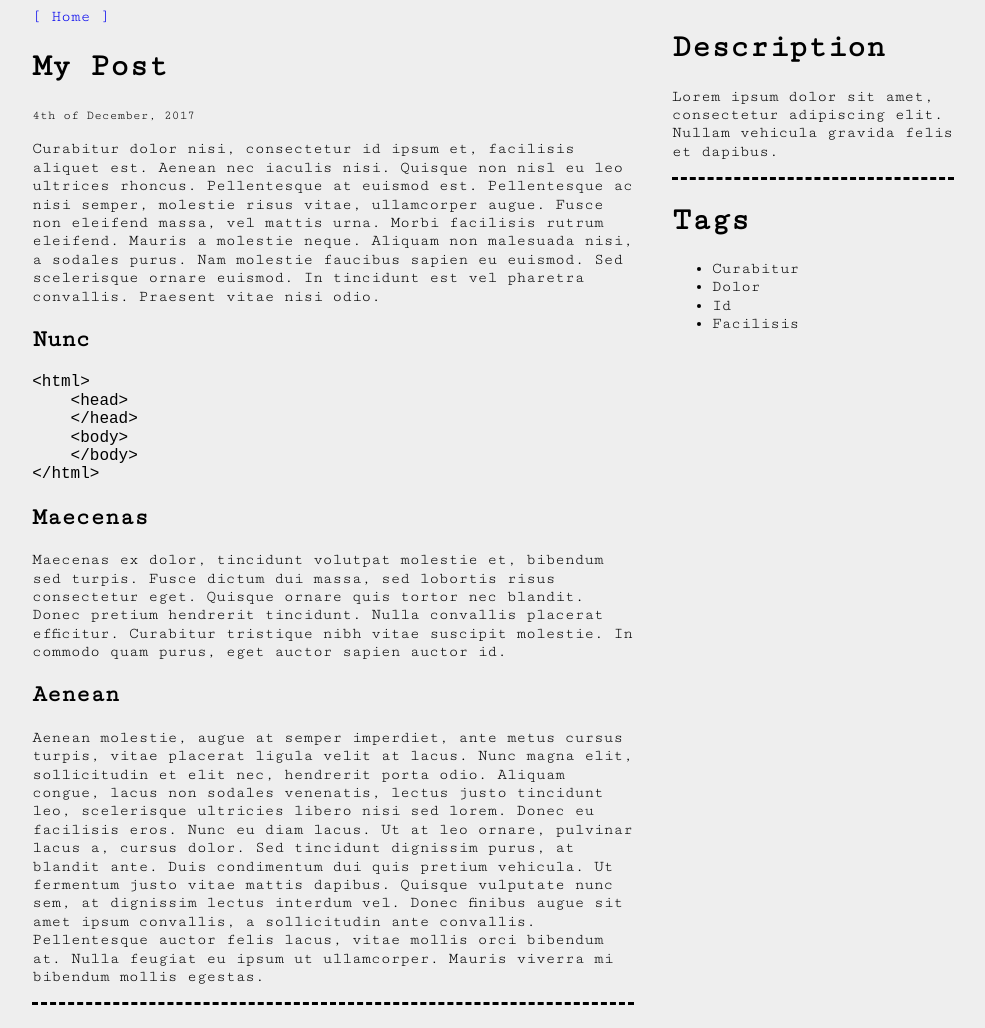
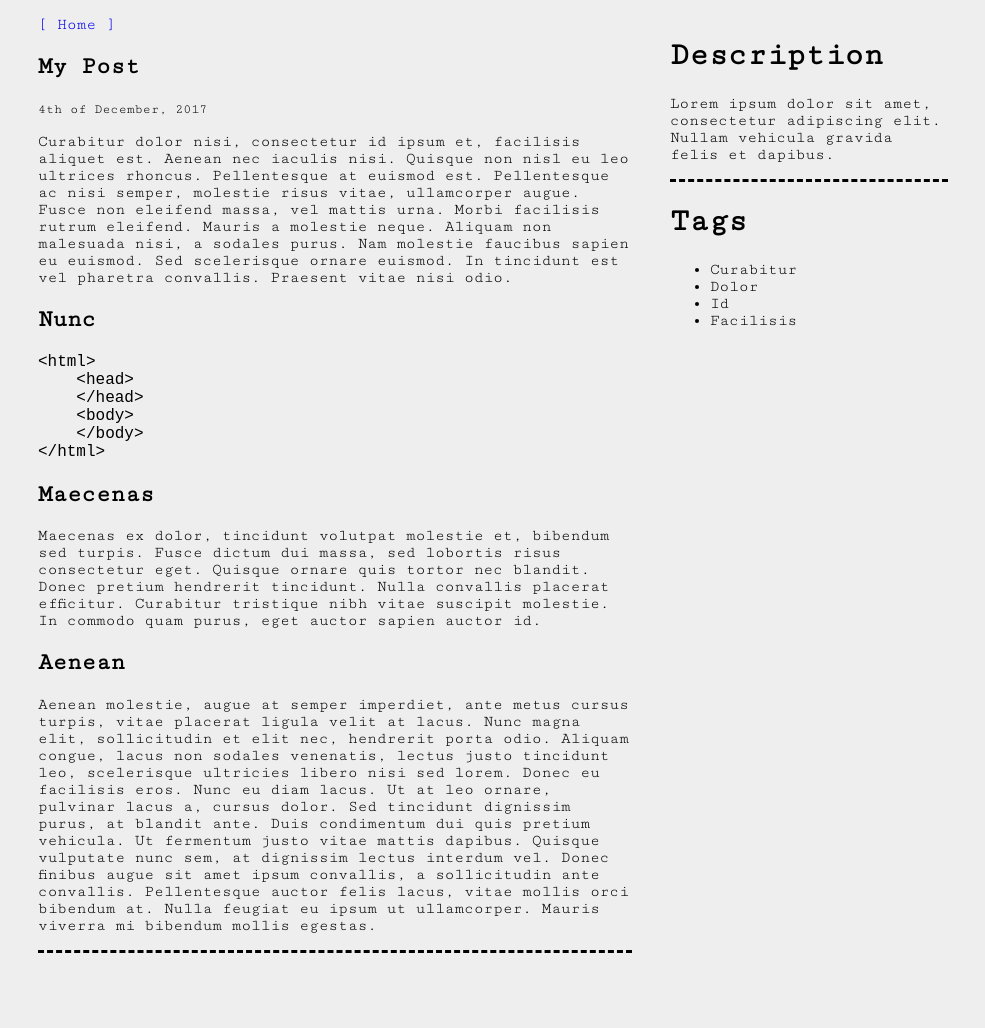
Before and after one commit to profegali/profegali.github.io, a Jekyll site: the page built from _posts/2017-12-04-my-post.md, in a window 1280 px wide. Shown: the whole page, without its empty margins (147-1132 px from the left). Built offline with Jekyll 4.4.1, drawn with Linux system fonts in a browser that asks for light colours; nearby versions of some CDN libraries; after the commit the page ends 976 px from its top, so only the background shows below that.

Commit message:
Update default.html

```diff
--- a/_layouts/default.html
+++ b/_layouts/default.html
@@ -9,8 +9,7 @@
             {% endif %}{{ site.title }}</title>
         <meta name="viewport" content="width=device-width, initial-scale=1">
         <link rel="stylesheet prefetch" href="https://fonts.googleapis.com/css?family=Cutive+Mono">
-        <link rel="stylesheet" href="https://cdnjs.cloudflare.com/ajax/libs/normalize/5.0.0/normalize.min.css">
-         <link rel="stylesheet" href="{{ site.baseurl }}/css/style.css">    </head>
+        <link rel="stylesheet" href="{{ site.baseurl }}/css/style.css">    </head>
     <body>
         {{ content }}
     </body>
```
